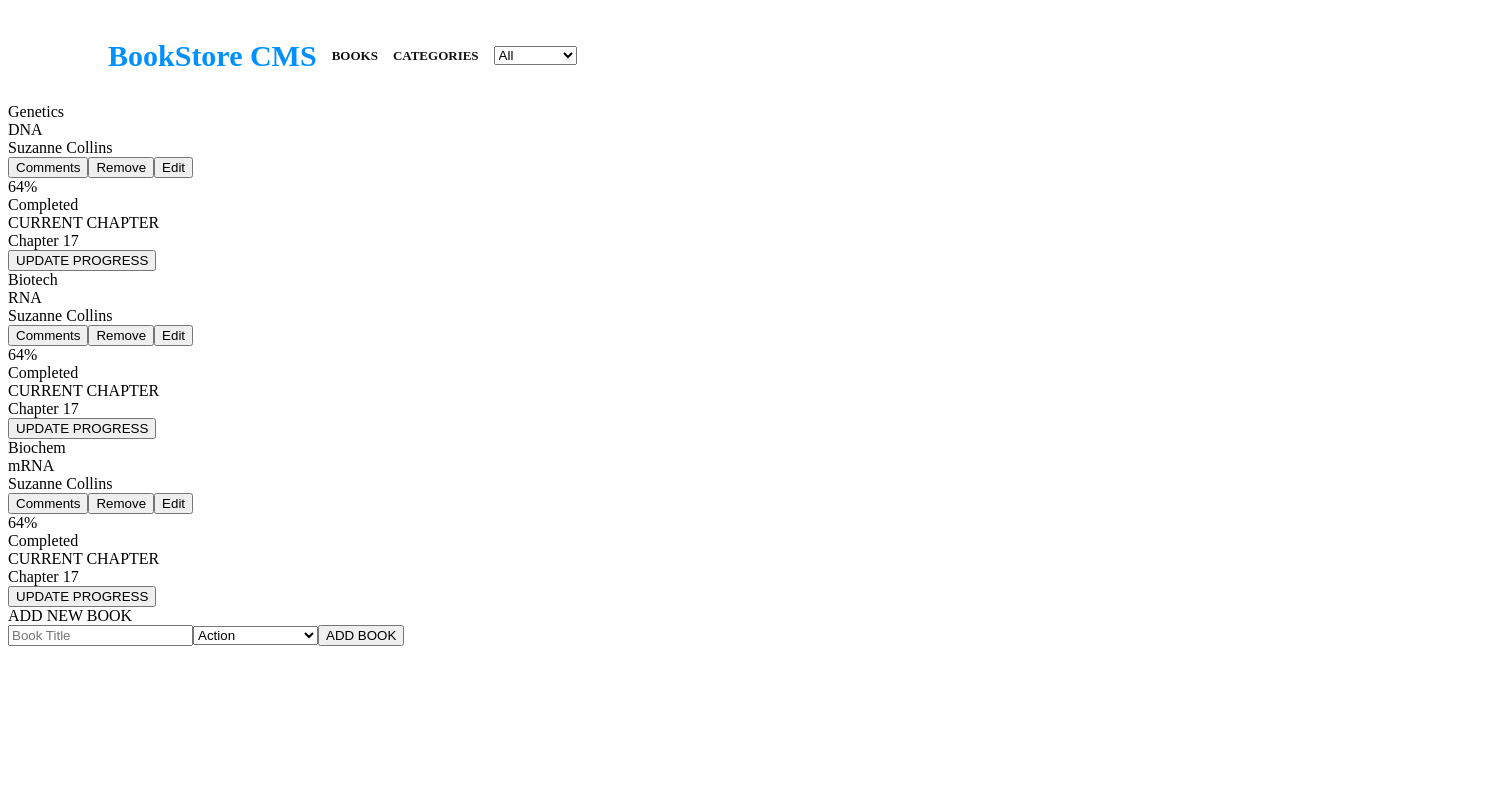
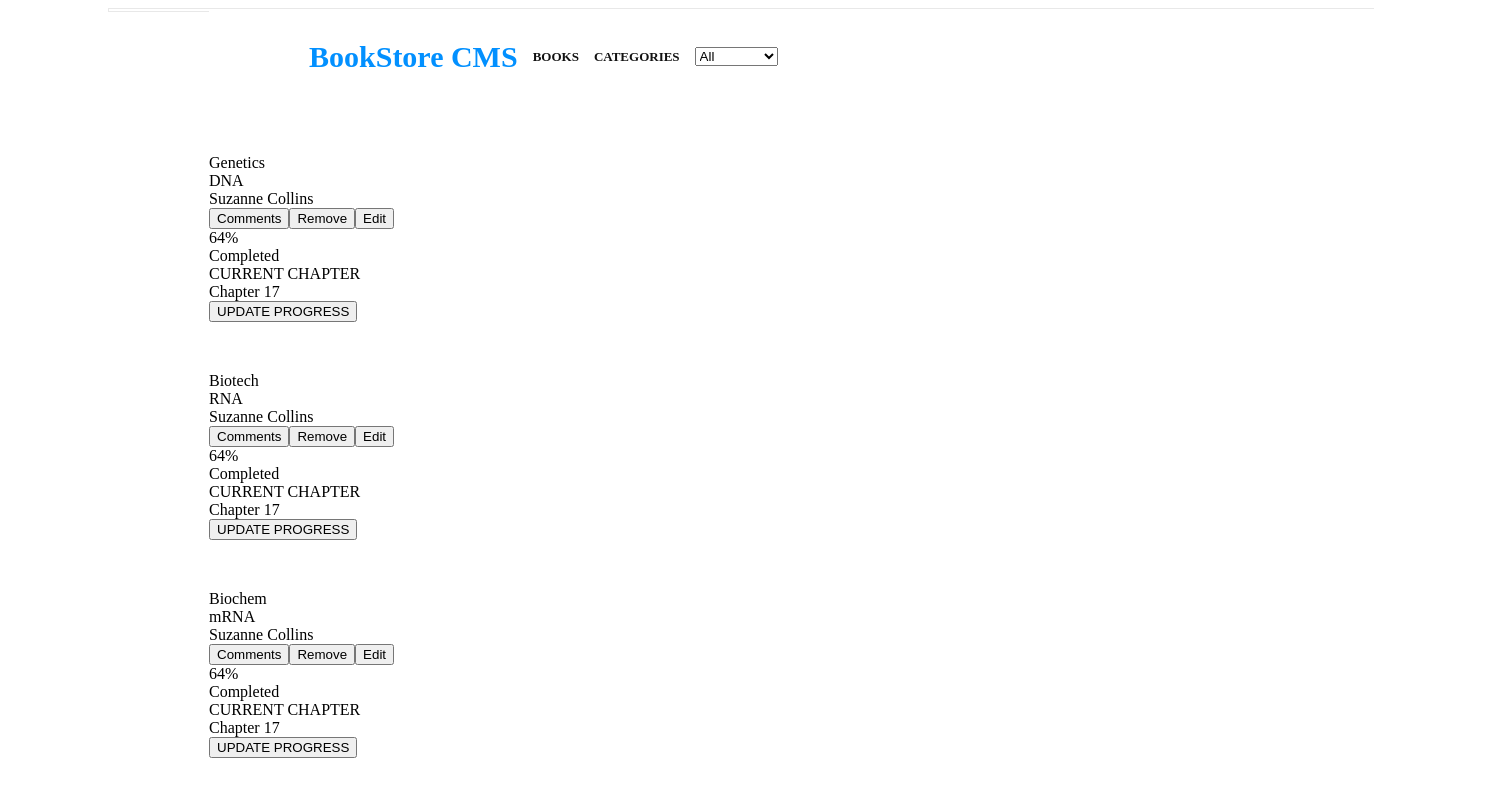
Before and after one commit to Godswilly/bookstore, a React (Create React App) app: page / in a window 1280 px wide. Shown: the top 800 px of the page, 1509 px wide, since content can reach past the window. Built offline with nearby package versions, Linux system fonts and the light colour scheme.

Commit message:
Add styling for the BooksForm

```diff
--- a/src/App.css
+++ b/src/App.css
@@ -1,3 +1,15 @@
+.app,
+.line {
+  height: 2px;
+  margin: 40px 100px 29px 100px;
+  border: solid 1px #e8e8e8;
+}
+
+.main {
+  width: 100%;
+  margin: 0 auto;
+}
+
 .navbar {
   width: 100%;
   height: 95px;
@@ -36,3 +48,66 @@ h3 {
   letter-spacing: normal;
   padding-right: 15px;
 }
+
+.books-form,
+.main {
+  margin: 0 100px 50px 100px;
+}
+
+.add-text {
+  height: 24px;
+  margin: 29px 524px 19px 0;
+  font-size: 20px;
+  font-weight: bold;
+  font-stretch: normal;
+  font-style: normal;
+  line-height: normal;
+  letter-spacing: -0.18px;
+  color: #888;
+}
+
+.form-main {
+  display: flex;
+}
+
+.input {
+  width: 664px;
+  padding-left: 20px;
+  border-radius: 4px;
+  border: solid 1px #e8e8e8;
+  background-color: #fff;
+  color: #c4c4c4;
+  font-family: 'Montserrat', sans-serif;
+  font-size: 16px;
+}
+
+.select-category {
+  width: 285px;
+  margin: 0 0 0 20px;
+  padding-left: 15px;
+  border-radius: 4px;
+  border: solid 1px #e8e8e8;
+  background-color: #fff;
+  font-family: 'Montserrat', sans-serif;
+  font-size: 16px;
+  font-weight: normal;
+  font-stretch: normal;
+  font-style: normal;
+  line-height: normal;
+  letter-spacing: -0.15px;
+  color: #c4c4c4;
+}
+
+.add-book {
+  width: 184px;
+  height: 100%;
+  margin: 0 0 0 34px;
+  padding: 12.8px 19px 14.2px 22px;
+  border-radius: 3px;
+  background-color: #0290ff;
+  color: #fff;
+  font-weight: bold;
+  letter-spacing: 0.5px;
+  font-size: 13px;
+  font-family: 'Roboto Slab', serif;
+}
```
Lines whose indentation alone changed are shown as unchanged.
